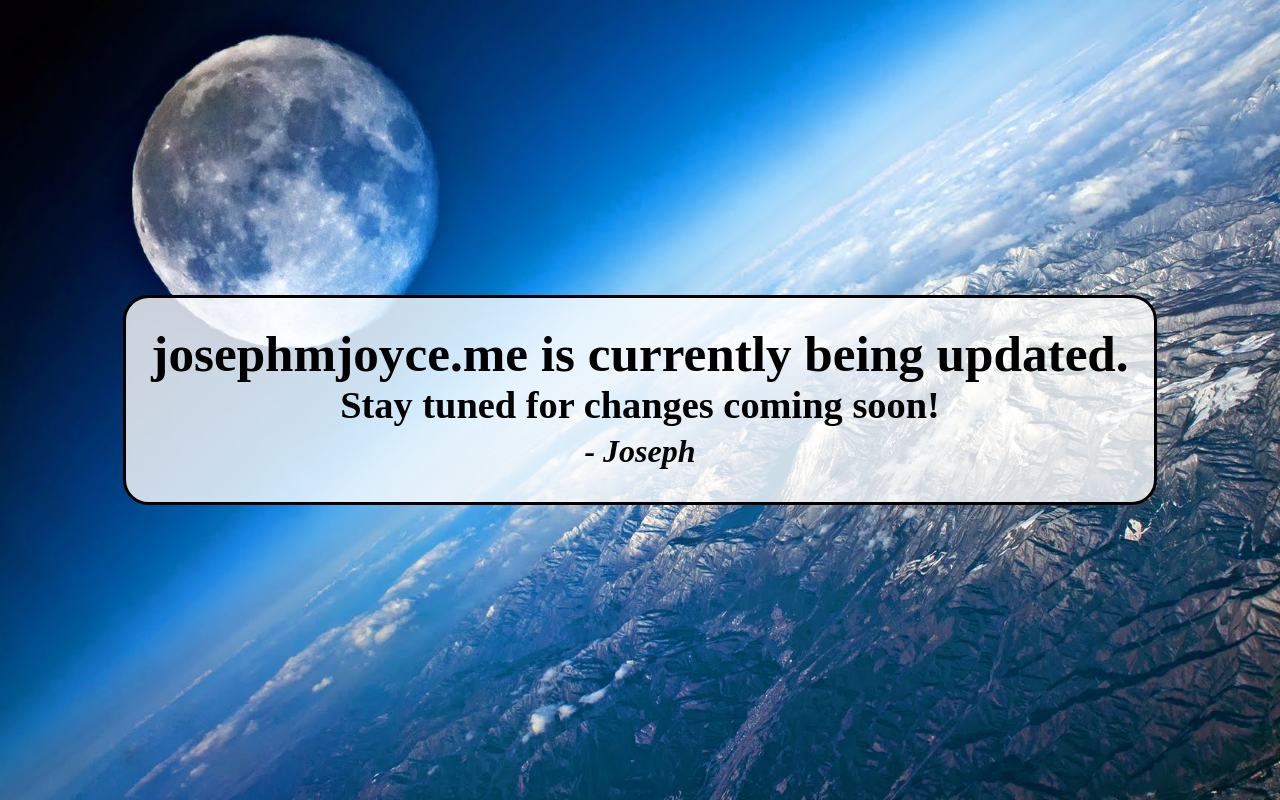
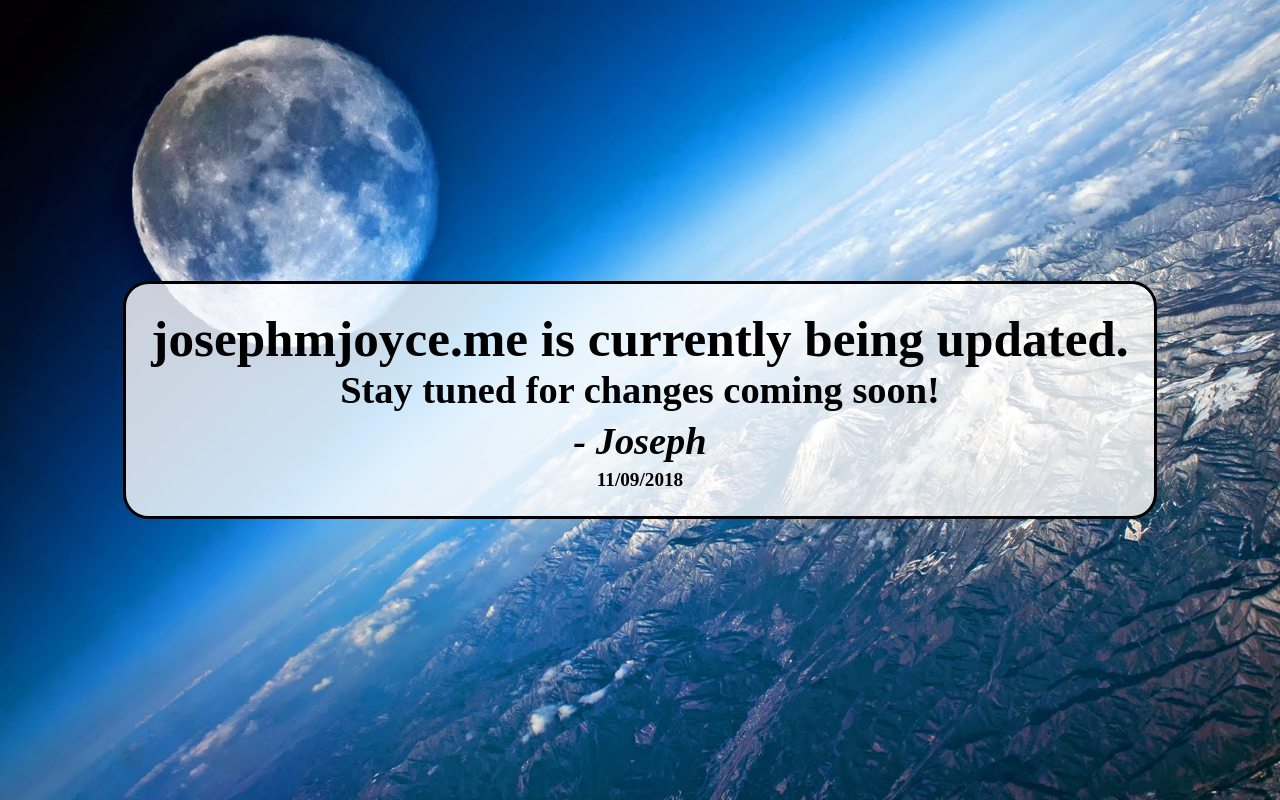
Before and after one commit to joej326/placeholder-site, an Angular app: page / in a window 1280 px wide. Built offline with nearby package versions, Linux system fonts and the light colour scheme.

Commit message:
added date

```diff
--- a/src/app/app.component.html
+++ b/src/app/app.component.html
@@ -8,6 +8,8 @@
       <h2>Stay tuned for changes coming soon!</h2>
 
       <h3>- Joseph</h3>
+
+      <h4>11/09/2018</h4>
   </div>
 
 </div>
--- a/src/app/app.component.scss
+++ b/src/app/app.component.scss
@@ -26,9 +26,12 @@
             font-size: 3vw;
         }
         & h3 {
-            font-size: 2.5vw;
+            font-size: 3vw;
             font-style: italic;
             margin: 0.5vw 0;
+        }
+        & h4 {
+            font-size: 1.5vw;
         }
     }
 
```
